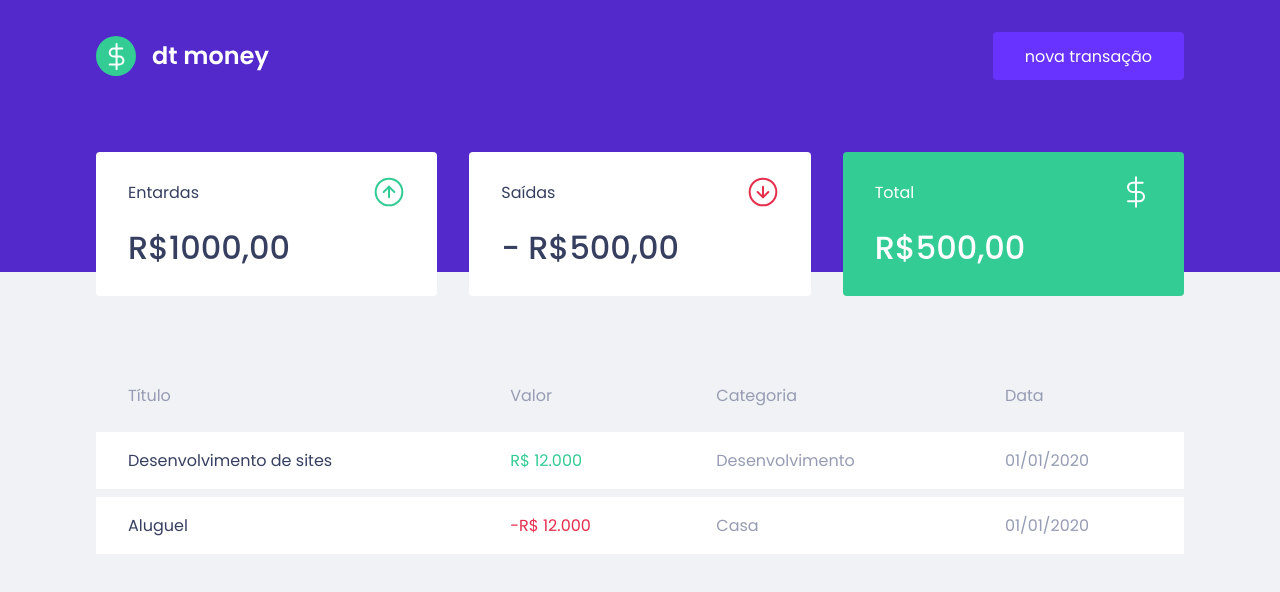
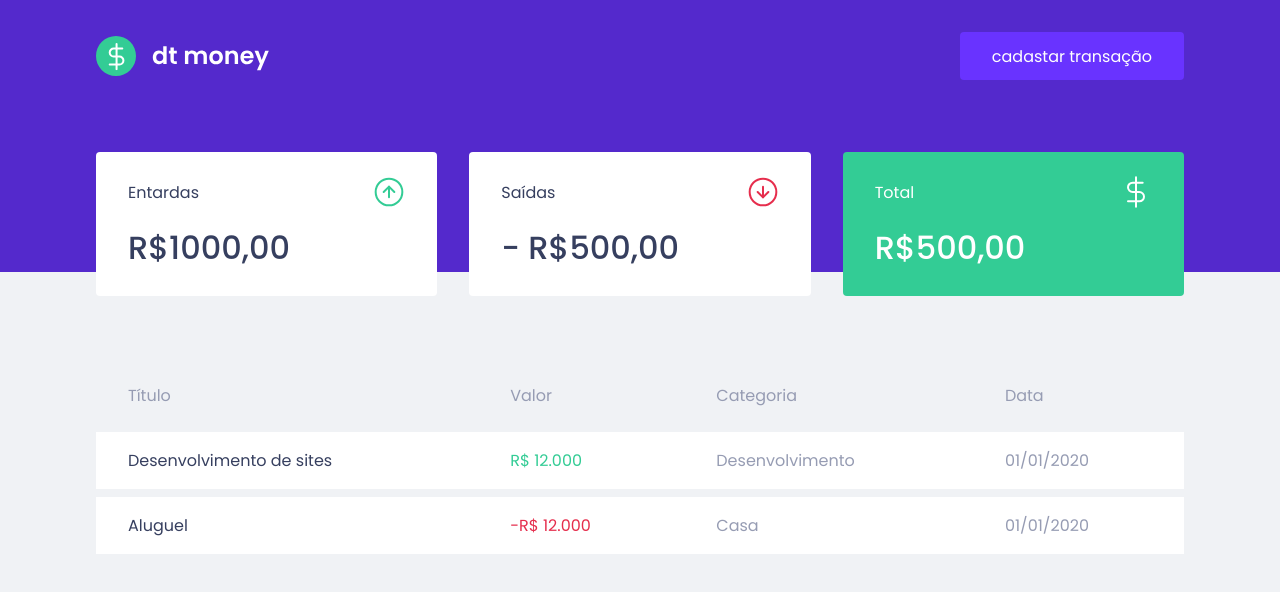
Before and after one commit to JulioCunh/dtmoney-web, a React (Create React App) app: page / in a window 1280 px wide. Shown: the top 592 px of the page. Built offline with nearby package versions, Linux system fonts and the light colour scheme; no server answers; what miragejs would draw is missing.

Commit message:
Componente: NewTransactionModal 2

```diff
--- a/package.json
+++ b/package.json
@@ -8,6 +8,7 @@
     "miragejs": "^0.1.45",
     "react": "^18.1.0",
     "react-dom": "^18.1.0",
+    "react-modal": "^3.15.1",
     "react-scripts": "5.0.1",
     "styled-components": "^5.3.5",
     "web-vitals": "^2.1.0"
@@ -20,6 +21,7 @@
     "@types/node": "^16.7.13",
     "@types/react": "^18.0.0",
     "@types/react-dom": "^18.0.0",
+    "@types/react-modal": "^3.13.1",
     "@types/styled-components": "^5.1.25",
     "typescript": "^4.4.2"
   },
--- a/src/App.tsx
+++ b/src/App.tsx
@@ -1,12 +1,32 @@
+import { useState } from 'react';
+import Modal from 'react-modal';
 import { Dashboard } from './components/Dashboard';
 import { Header } from './components/Header';
+import { NewTransactionModal } from './components/NewTransactionModal';
 import { GlobalStyle } from './styles/global';
 
+Modal.setAppElement('#root');
+
 export function App() {
+  const [isNewTransactionModalOpen, setIsNewTransactionModalOpen] =
+    useState(false);
+
+  function handleOpenNewTransactionModal() {
+    setIsNewTransactionModalOpen(true);
+  }
+
+  function handleCloseNewTransactionModalClose() {
+    setIsNewTransactionModalOpen(false);
+  }
+
   return (
     <>
-      <Header />
+      <Header onOpenNewTransactionModal={handleOpenNewTransactionModal} />
       <Dashboard />
+      <NewTransactionModal
+        isOpen={isNewTransactionModalOpen}
+        onRequestClose={handleCloseNewTransactionModalClose}
+      />
       <GlobalStyle />
     </>
   );
--- a/src/components/Header/index.tsx
+++ b/src/components/Header/index.tsx
@@ -1,12 +1,18 @@
 import logoImg from '../../assets/logo.svg';
 import { Container, Content } from './styles';
 
-export function Header() {
+interface HeaderProps {
+  onOpenNewTransactionModal: () => void;
+}
+
+export function Header({ onOpenNewTransactionModal }: HeaderProps) {
   return (
     <Container>
       <Content>
         <img src={logoImg} alt="dt money" />
-        <button type="button">nova transação</button>
+        <button type="button" onClick={onOpenNewTransactionModal}>
+          cadastar transação
+        </button>
       </Content>
     </Container>
   );
--- /dev/null
+++ b/src/components/NewTransactionModal/index.tsx
@@ -0,0 +1,17 @@
+import Modal from 'react-modal';
+
+interface NewTransactionModalProps {
+  isOpen: boolean;
+  onRequestClose: () => void;
+}
+
+export function NewTransactionModal({
+  isOpen,
+  onRequestClose,
+}: NewTransactionModalProps) {
+  return (
+    <Modal isOpen={isOpen} onRequestClose={onRequestClose}>
+      <h2>Nova transação</h2>
+    </Modal>
+  );
+}
--- /dev/null
+++ b/src/components/NewTransactionModal/styles.ts
@@ -0,0 +1,3 @@
+import styled from 'styled-components';
+
+export const Container = styled.div``;
```
Also changed, not shown: 1 other file (tests, documents, lock files or other folders).
